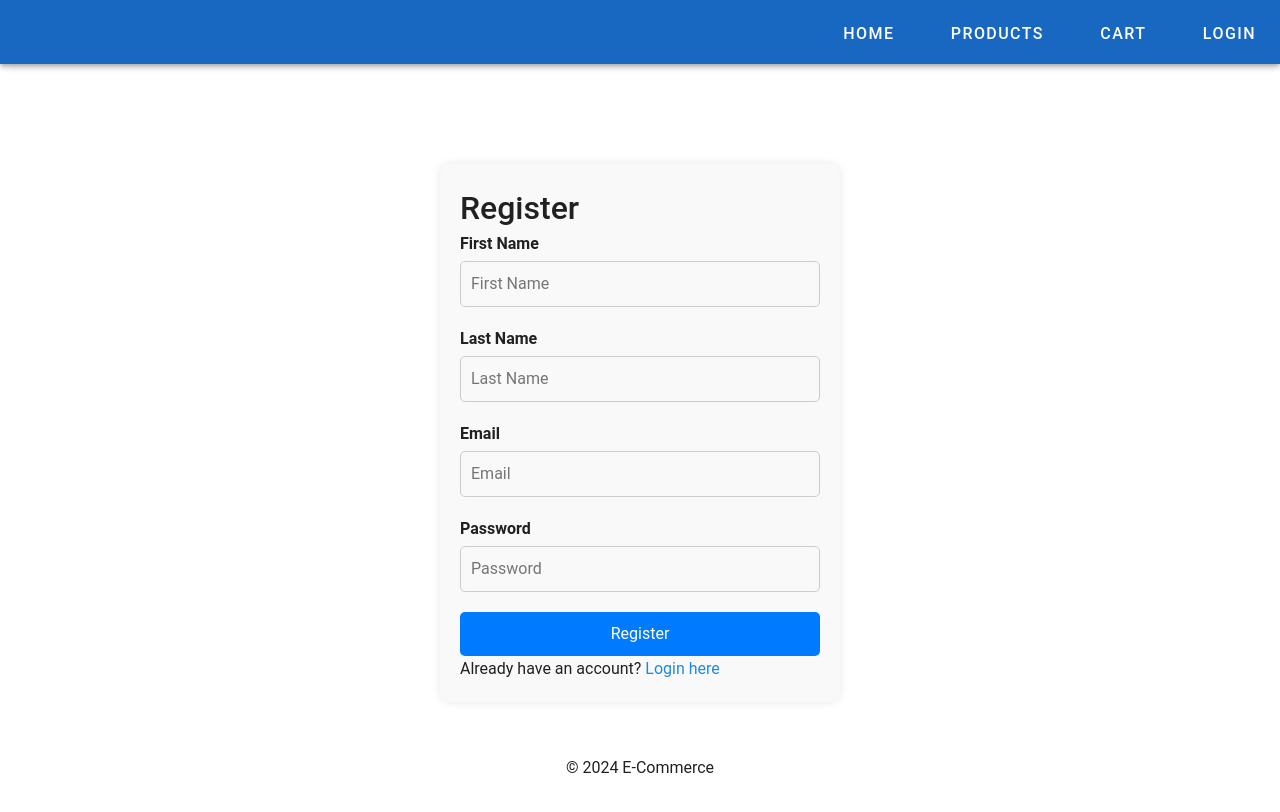
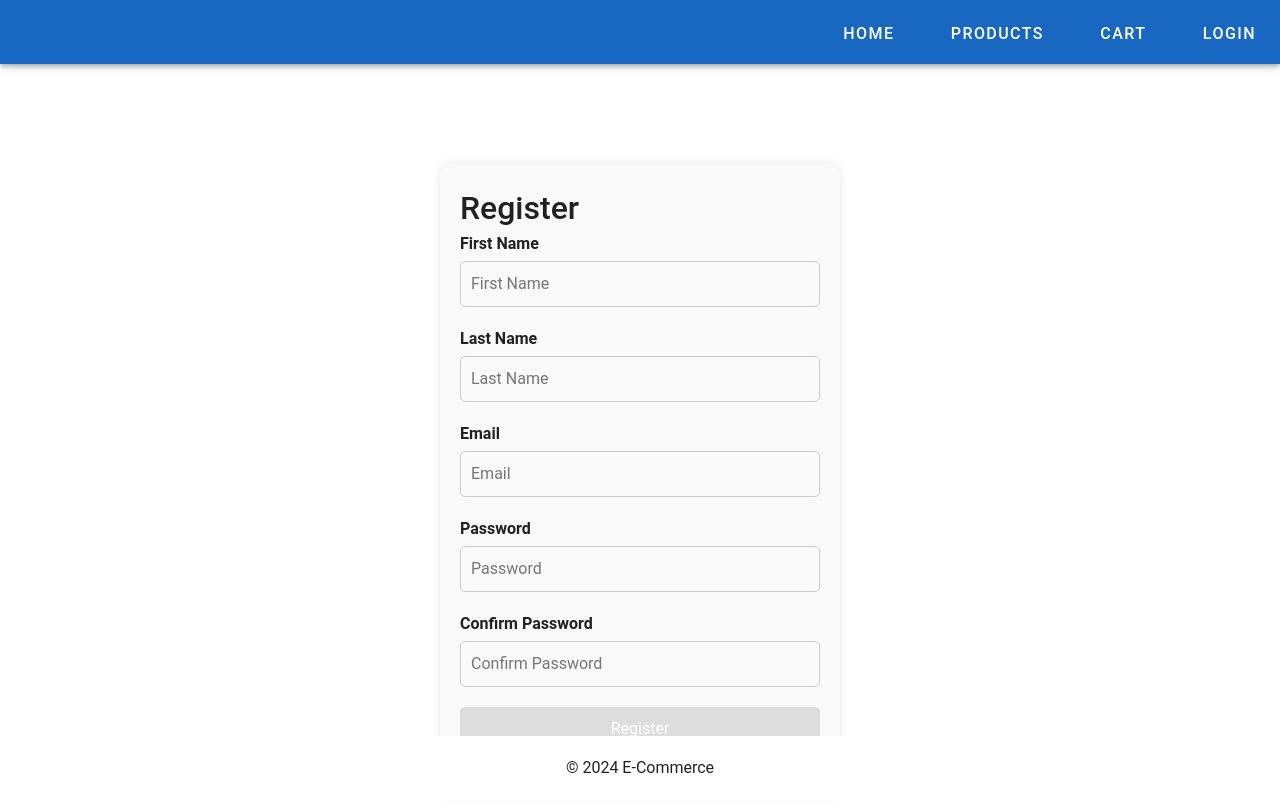
Before and after one commit to Coach-wannabe/ecommerce-vue, a Vue app: page /register in a window 1280 px wide. Shown: the top 812 px of the page. Built offline with nearby package versions, Linux system fonts and the light colour scheme.

Commit message:
added resubmit password in registration

```diff
--- a/src/components/RegisterPage.vue
+++ b/src/components/RegisterPage.vue
@@ -14,9 +14,18 @@
       <label for="password">Password</label>
       <input v-model="password" id="password" type="password" placeholder="Password" required />
 
+      <label for="confirmPassword">Confirm Password</label>
+      <input
+        v-model="confirmPassword"
+        id="confirmPassword"
+        type="password"
+        placeholder="Confirm Password"
+        required
+      />
+
       <p v-if="errorMessage" class="error-message">{{ errorMessage }}</p>
 
-      <button type="submit">Register</button>
+      <button type="submit" :disabled="!formValid">Register</button>
 
       <p>Already have an account? <router-link to="/login">Login here</router-link></p>
     </form>
@@ -31,25 +40,37 @@ export default {
       lastName: '',
       email: '',
       password: '',
-      errorMessage: ''
+      confirmPassword: '',
+      errorMessage: '',
     };
+  },
+  computed: {
+    // This will be true only if both passwords match
+    formValid() {
+      return this.password === this.confirmPassword && this.password.length > 0;
+    },
   },
   methods: {
     async registerUser() {
+      if (!this.formValid) {
+        this.errorMessage = 'Passwords do not match!';
+        return;
+      }
+
       const result = await this.$store.dispatch('register', {
         firstName: this.firstName,
         lastName: this.lastName,
         email: this.email,
-        password: this.password
+        password: this.password,
       });
 
       if (result.success) {
-        this.$router.push('/products');
+        this.$router.push('/products'); // Redirect on success
       } else {
-        this.errorMessage = result.message;
+        this.errorMessage = result.message; // Show error if email already exists
       }
-    }
-  }
+    },
+  },
 };
 </script>
 
@@ -98,4 +119,9 @@ button:hover {
   font-size: 14px;
   margin-bottom: 10px;
 }
+
+button[disabled] {
+  background-color: #ddd;
+  cursor: not-allowed;
+}
 </style>
```
